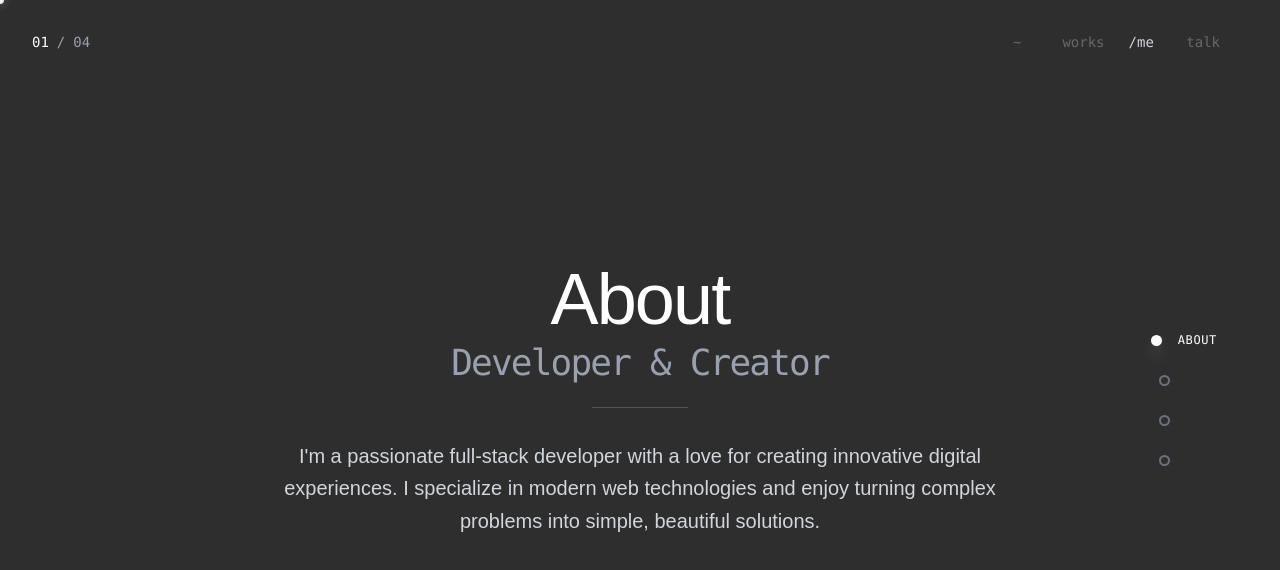
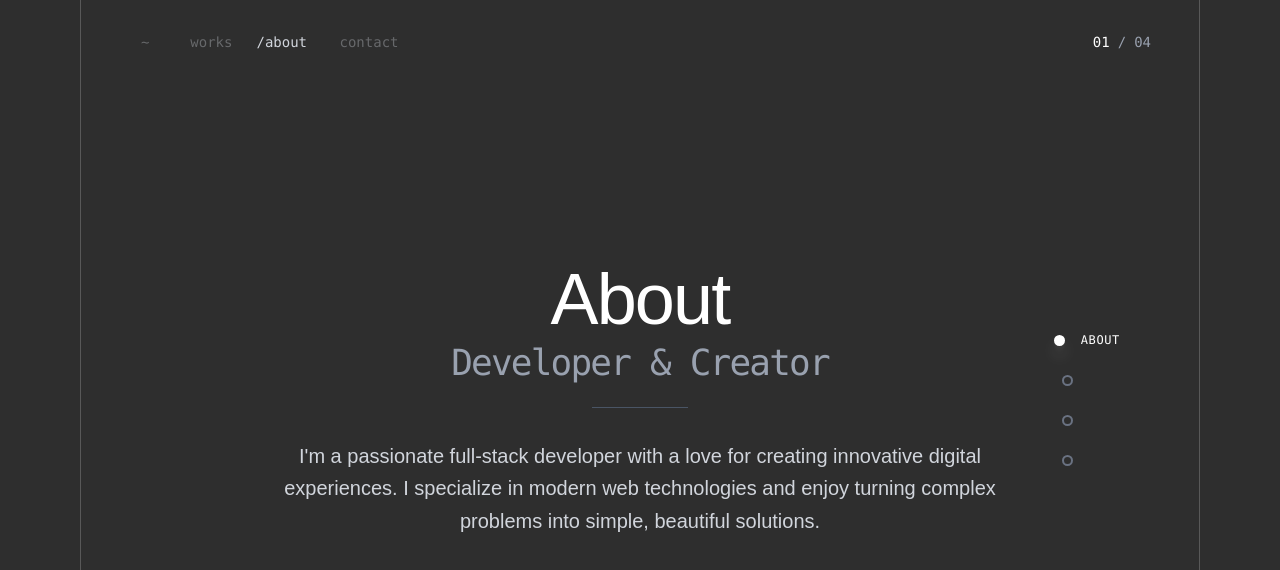
Before and after one commit to AccioMo/portfolio, a Next.js app: page /about in a window 1280 px wide. Shown: the top 570 px of the page. Built offline with nearby package versions, Linux system fonts and the light colour scheme; a web font is replaced by a local one.

Commit message:
fixed layout issues

```diff
--- a/package.json
+++ b/package.json
@@ -3,7 +3,7 @@
   "version": "0.1.0",
   "private": true,
   "scripts": {
-    "dev": "next dev",
+    "dev": "next dev -p 4000",
     "build": "next build",
     "start": "next start",
     "lint": "next lint"
--- a/src/app/about/page.tsx
+++ b/src/app/about/page.tsx
@@ -101,10 +101,10 @@ export default function About() {
   ];
 
   return (
-    <div className="h-screen bg-transparent text-white animate-fade-in">
+    <div className="h-screen relative bg-transparent text-white animate-fade-in">
 
       {/* Navigation dots */}
-      <div className="fixed right-6 top-1/2 transform -translate-y-1/2 z-40 flex flex-col space-y-6" data-project-area="true">
+      <div className="absolute right-6 top-1/2 transform -translate-y-1/2 z-40 flex flex-col space-y-6" data-project-area="true">
         {sections.map((section, index) => (
           <button
             key={section.id}
@@ -134,7 +134,7 @@ export default function About() {
       </div>
 
       {/* Section counter */}
-      <div className="fixed left-8 top-8 z-40 font-mono text-sm text-gray-400">
+      <div className="absolute right-8 top-8 z-40 font-mono text-sm text-gray-400">
         <span className="text-white">{String(activeSection + 1).padStart(2, '0')}</span>
         <span className="mx-2">/</span>
         <span>{String(sections.length).padStart(2, '0')}</span>
--- a/src/app/globals.css
+++ b/src/app/globals.css
@@ -13,13 +13,13 @@
 }
 
 * {
-  cursor: none;
+  /* cursor: none; */
   user-select: none;
   -moz-user-select: none;
 }
 
 *:hover, *:focus, *:active {
-  cursor: none;
+  /* cursor: none; */
 }
 
 @theme inline {
--- a/src/app/layout.tsx
+++ b/src/app/layout.tsx
@@ -26,11 +26,11 @@ export default function RootLayout({
 }>) {
   return (
     <html lang="en">
-      <body className={`${fontSans.variable} antialiased overflow-hidden bg-background text-foreground`}>
-        <NavBar logo={false}></NavBar>
-        <GlobalEffects enableMouseTrail={false}>
+      <body className={`${fontSans.variable} mx-auto px-20 antialiased bg-background text-foreground`}>
+		<div className="relative min-w-[1080px] m-auto px-4 border-x-1 border-white/20 overflow-hidden">
+			<NavBar logo={false}></NavBar>
 			{children}
-		</GlobalEffects>
+		</div>
       </body>
     </html>
   );
--- a/src/app/page.tsx
+++ b/src/app/page.tsx
@@ -117,7 +117,7 @@ export default function Home() {
         <div className="absolute flex justify-center h-24 w-full left-0 bottom-0" data-project-area="true">
           <a className="my-auto opacity-65 hover:opacity-80 transition-all duration-300" href="/about">About</a>
         </div> */}
-      <section className="py-16 px-6 flex items-center justify-center cursor-none select-none">
+      <section className="py-16 px-6 flex items-center justify-center select-none">
         <div className="container mx-auto text-center">
           <h2
             className={
--- a/src/components/NavBar.tsx
+++ b/src/components/NavBar.tsx
@@ -6,10 +6,10 @@ export default function NavBar({logo}: {logo: boolean}) {
     const pathname = usePathname() ?? '';
 
     return (
-        <div className="fixed flex w-full justify-between py-8 px-12 z-40 font-mono text-sm text-gray-300" data-project-area="true">
-        <div>
+        <div className="absolute m-auto justify-between p-8 z-40 font-mono text-sm text-gray-300" data-project-area="true">
+        {/* <div>
           {logo && <span className="text-white">Logo</span>}
-        </div>
+        </div> */}
         <div className="flex">
             <Link href="/" className={`flex px-3 items-center group transition-all duration-300 ${pathname === '/' ? 'opacity-100' : 'opacity-50'}`}>
                 <span className={`${pathname === '/' ? 'opacity-100' : ' opacity-70'} cursor-none group-hover:opacity-80`}>~</span>
@@ -23,12 +23,12 @@ export default function NavBar({logo}: {logo: boolean}) {
 
             <Link href="/about" className={`flex px-3 items-center group transition-all duration-300 ${pathname === '/about' ? 'opacity-100' : 'opacity-50'}`}>
                 <span className={`${pathname === '/about' ? 'opacity-100' : 'opacity-0'} transition-all duration-300`}>/</span>
-                <span className={`${pathname === '/about' ? 'opacity-100' : ' opacity-70'} cursor-none group-hover:opacity-80`}>me</span>
+                <span className={`${pathname === '/about' ? 'opacity-100' : ' opacity-70'} cursor-none group-hover:opacity-80`}>about</span>
             </Link>
 
             <Link href="/contact" className={`flex px-3 items-center group transition-all duration-300 ${pathname === '/contact' ? 'opacity-100' : 'opacity-50'}`}>
                 <span className={`${pathname === '/contact' ? 'opacity-100' : 'opacity-0'} transition-all duration-300`}>/</span>
-                <span className={`${pathname === '/contact' ? 'opacity-100' : ' opacity-70'} cursor-none group-hover:opacity-80`}>talk</span>
+                <span className={`${pathname === '/contact' ? 'opacity-100' : ' opacity-70'} cursor-none group-hover:opacity-80`}>contact</span>
             </Link>
         </div>
       </div>
```
